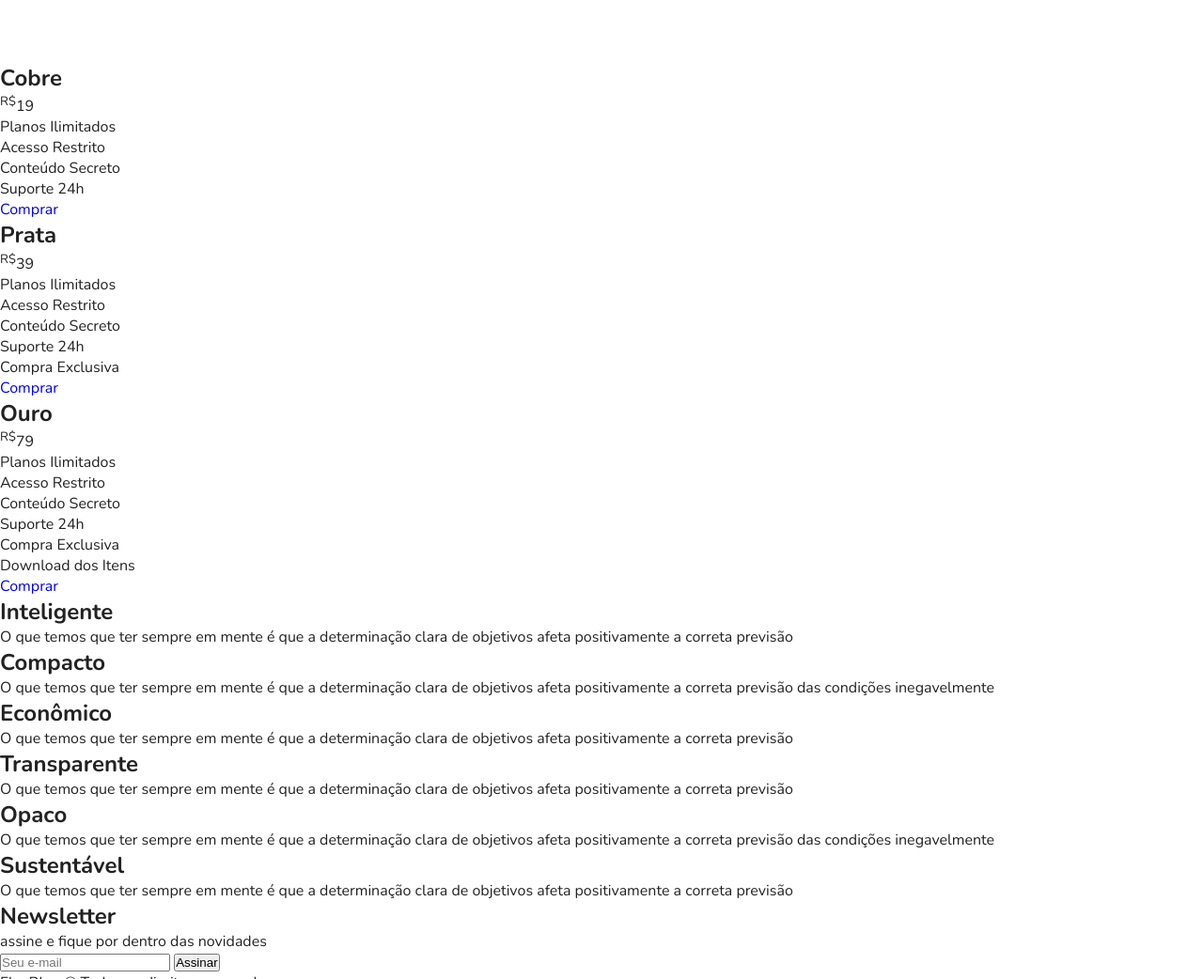
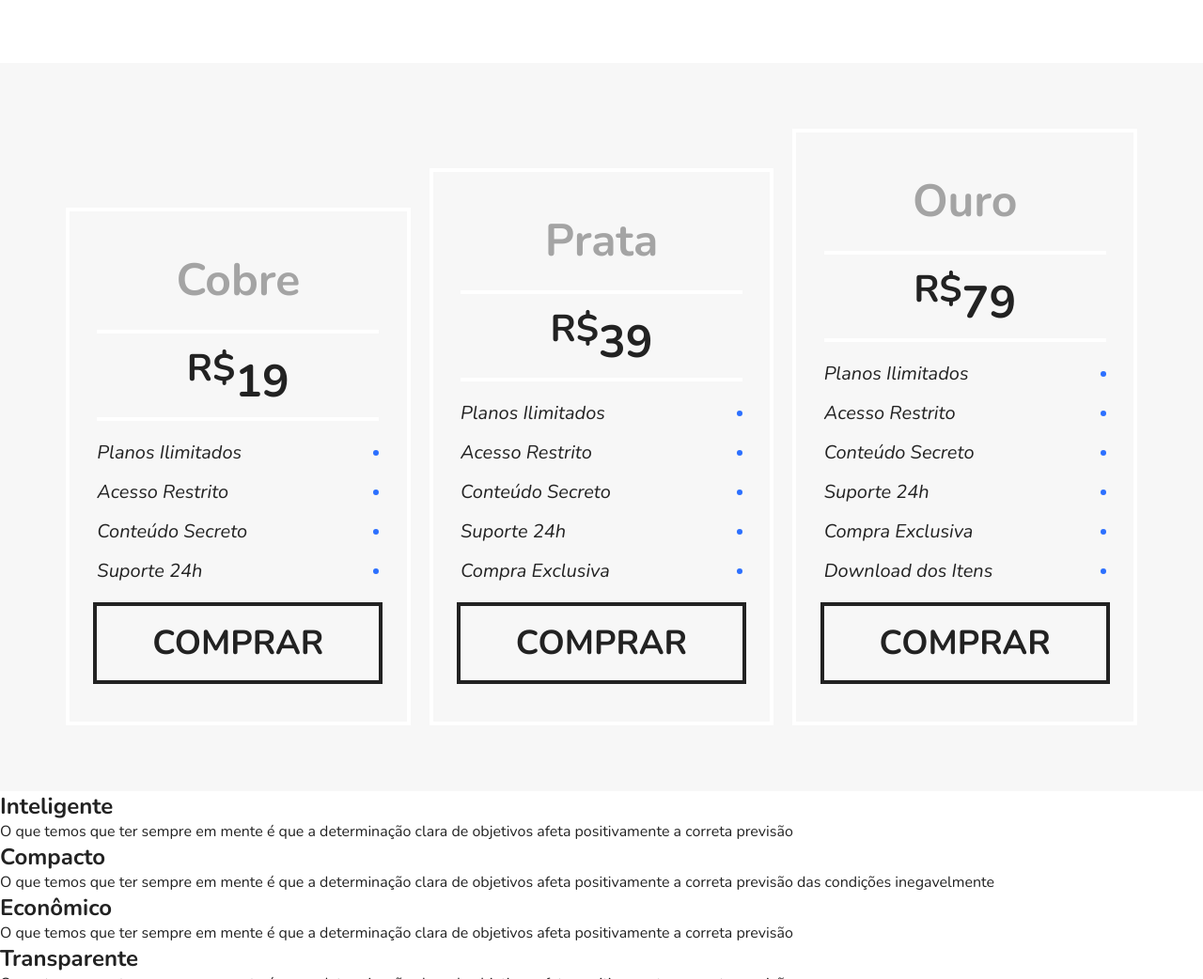
Before and after one commit to KLusvarghi/Flexblog-Site, a plain HTML site: page index.html in a window 1280 px wide. Shown: the part 1752-2794 px from the top of the page at 94% size. Drawn offline with nearby package versions, Linux system fonts and the light colour scheme.

Commit message:
Estilização da section de preços estilizada

```diff
--- a/css/style.css
+++ b/css/style.css
@@ -25,9 +25,9 @@ img {
 :root {
   --superinfo-bg: #122ab2;
   --menu-bg: #2c70ff;
-  --text-sobre: #7c7c7c;
-  --text-produtos-item: #a4a4a4;
-  --background-produtos-item: #f7f7f7;
+  --color-text: #7c7c7c;
+  --text-h2: #a4a4a4;
+  --background-sections: #f7f7f7;
   --purple: #ae81ff;
   --pink: #f9265e;
   --blue: #66d9eb;
@@ -159,7 +159,7 @@ img {
   font-size: 1.25em;
   line-height: 1.4;
   margin-bottom: 1em;
-  color: var(--text-sobre);
+  color: var(--color-text);
 }
 
 .sobre-img { /* Falando com a div que contem as imagens */
@@ -201,8 +201,8 @@ img {
 
 .produtos-item h2 {
   font-size: 3em;
-  color: var(--text-produtos-item);
-  background: var(--background-produtos-item);
+  color: var(--text-h2);
+  background: var(--background-sections);
   padding: 60px 20px;
 }
 
@@ -220,3 +220,108 @@ img {
   /* Caso eu queria alinhar esse item diferente dos outros eu utilzo o aling-self */
   /* align-self: center; */
 }
+
+
+
+
+
+/* Preços */
+
+.preco {
+  background: var(--background-sections);
+  padding: 60px; /* Espaçamento interno */
+  display: flex;
+  flex-wrap: wrap;
+  align-items: flex-end; /* Alinhando os itens dentro dele ao final possivel do cantainer, já que nesse propriemo container (container master) tem padding (espaçamento interno), os itens não irão encostar na linha de baixo dele*/
+}
+
+.preco-item {
+  flex: 1; /* Querendo assim que os itens aumentem de ponta a ponta*/
+  border: 4px solid #FFF;
+  padding: 20px; /* Espaçamento interno do container */
+  margin: 10px; /* Espaçamento externo, fora do container*/
+
+  /* Em outros navegadores ele acaba não quebrando os itens como esperando, então para resolver isso podemos fazer de duas maneira: definindo um min-width; a Segunda forma é definir no flex: 1 1 260px */
+  min-width: 260px; /* DICA: colocando o min-width geralmente smepre abaixo de 280px, por que é o valor minimo que se tem de um telefone(mobile) */
+}
+
+.preco-item h2 {
+  font-size: 3em;
+  color: var(--text-h2);
+  text-align: center; /* Como é apenas um texto usamos a prorpiedade "text-aling" para posicionar o texto dentro de um container */
+  margin-top: 20px;
+}
+
+.preco-item span{
+  max-width: 300px;
+  margin: 20px auto; /* Dando um espaçamento externo de 20px em cima/baixo e auto para que ele de um espaçamento automatico para ambos os lados, para que não atrapalhe na hora de usar o "text-aling"*/
+  display: block; /* Por padrão "span" tem um display inline*/
+  font-size: 3em;
+  text-align: center;
+  font-weight: bold;
+  padding: 10px 0 5px 0;
+  border-top: 4px solid #FFF;
+  border-bottom: 4px solid #FFF;
+}
+
+.produtos-item sup {
+  font-size: 1.3rem; /* Sendo a medida "rem" relativo a raiz, sendo a raiz em "px"*/
+}
+
+.preco-item ul {
+  max-width: 300px;
+  margin: 20px auto;
+  font-size: 1.25em;
+  font-style: italic; /* Estilziação na fonte */
+  color: (var(--color-text));
+}
+
+.preco-item li {
+  display: flex; /* Fazendo com que o texto e a bolinha fiquem um ao lado do outro */
+  justify-content: space-between;
+  align-items: center;
+  margin-bottom: 15px; /* Colocando margin-bottom invez de line-heigth, por conta que quando o conteúdo quebrar ficará um vazio bem grande entre os itens e a bolinha dicará estranha em uma reta grande e vazia */
+}
+
+.preco-item li::after { /* Criando um pseu do element; falando com depois do li */
+  content: '';
+  display: block;
+  width: 6px;
+  height: 6px;
+  background: var(--menu-bg);
+  border-radius: 50%;
+}
+
+.preco-item a {
+  max-width: 300px;
+  display: block;
+  margin: 20px auto;
+  border: 4px solid;
+  color: #222222;
+  text-transform: uppercase; /* Deixando todo o conteúdo em letra maiúscula */
+  font-weight: bold;
+  font-size: 2.25em;
+  padding: 15px 0;
+  text-align: center;
+}
+
+@media (max-width: 800px) { /* Quando ele chegar em 800px, no  caso quando ele for igual o umenor a 800px*/
+  .preco {
+    /* Tirando o paddind que ficou grande para um dipositivo mobile */
+    padding-left: 10px;
+    padding-right: 10px;
+  }
+
+
+  /* Para dispositivos mobile chega a ser mais vantajoso o cliente ver priemiro o item mais vantajoso para mim vender, e para isso quando a tela for menor que 800px eu inverto a ordem dos itens */
+
+  /* Para isso, eu seleciono os itens que eu quero falar, já que todos os 3 tem a mesma classe, eu falo com o filho deles, usando "nth-child()", colocando dentro de parenteses o filho, sendo 1, 2 e 3 */
+  .preco .preco-item:nth-child(3){
+    order: -2 /* Sendo a order -2 a que vem priemiro do que 0 */
+  }
+
+  .preco .preco-item:nth-child(2){
+    order: -1 /* Sendo a order -1 a que vem priemiro do que 0 */
+  }
+  /* E por o cobre começar como order: 0, eu não preciso definir ele */
+}
```
